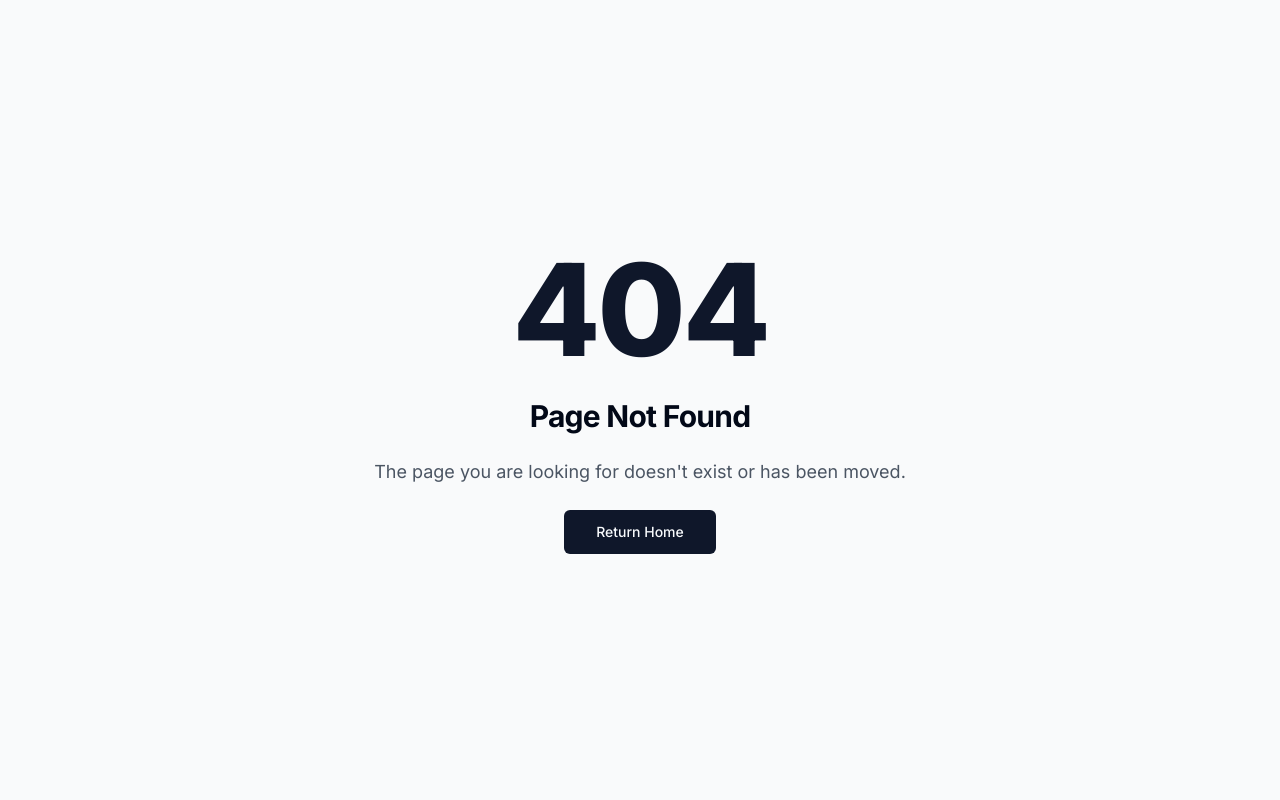
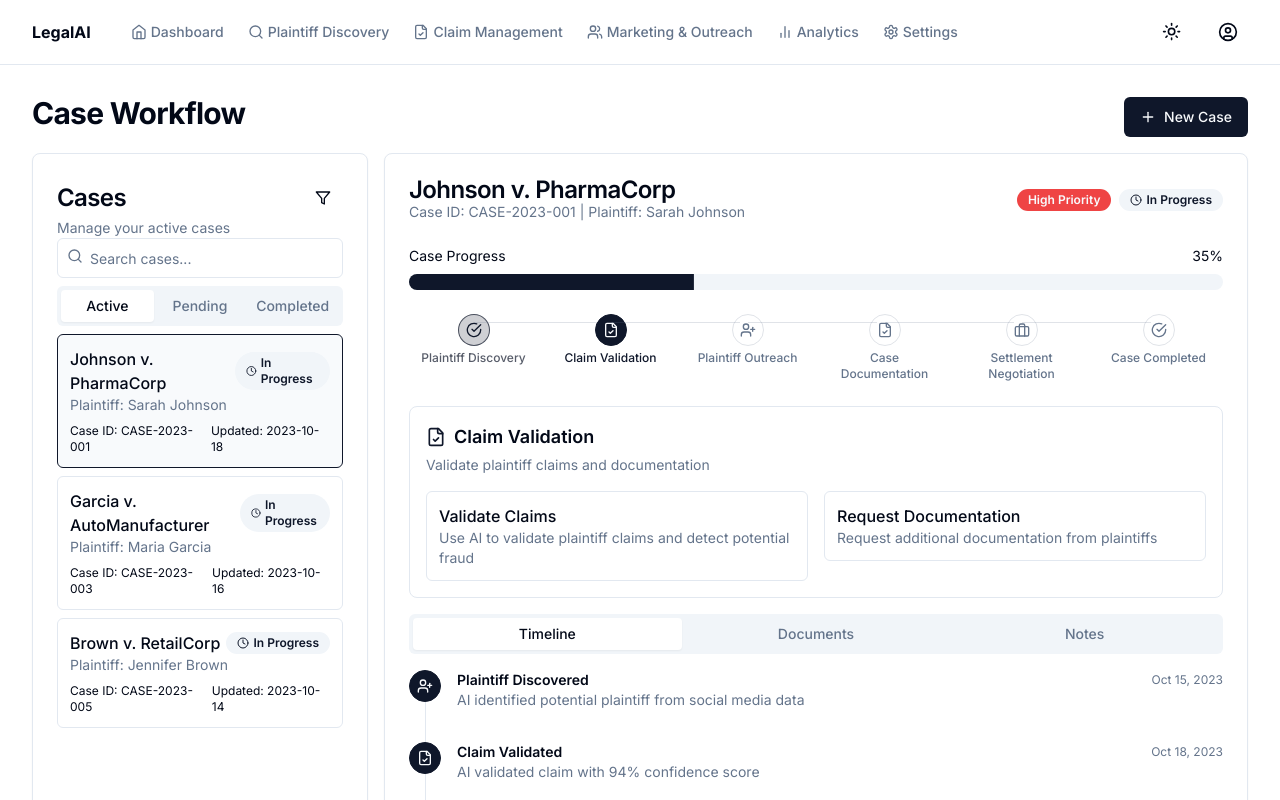
Before and after one commit to dzodze00/claimlylawyer, a Next.js app: page /dashboard/workflow in a window 1280 px wide. Before the commit this address had no page. Shown: the top 800 px of the page. Built offline with nearby package versions, Linux system fonts and the light colour scheme.

Commit message:
Create page.tsx

```diff
--- /dev/null
+++ b/app/dashboard/workflow/page.tsx
@@ -0,0 +1,200 @@
+"use client"
+
+import { useState } from "react"
+import { WorkflowManager, type WorkflowCase } from "@/components/workflow-manager"
+import { Card, CardContent, CardDescription, CardHeader, CardTitle } from "@/components/ui/card"
+import { Tabs, TabsList, TabsTrigger } from "@/components/ui/tabs"
+import { Button } from "@/components/ui/button"
+import { Input } from "@/components/ui/input"
+import { Badge } from "@/components/ui/badge"
+import { CheckCircle, Clock, AlertTriangle, Search, Filter, Plus } from "lucide-react"
+import { ScrollArea } from "@/components/ui/scroll-area"
+
+export default function WorkflowPage() {
+  const [selectedCase, setSelectedCase] = useState<WorkflowCase | null>(mockCases[0])
+  const [activeTab, setActiveTab] = useState("active")
+
+  return (
+    <div className="flex-1 space-y-4 p-8 pt-6">
+      <div className="flex items-center justify-between space-y-2">
+        <h2 className="text-3xl font-bold tracking-tight">Case Workflow</h2>
+        <div className="flex items-center space-x-2">
+          <Button>
+            <Plus className="mr-2 h-4 w-4" />
+            New Case
+          </Button>
+        </div>
+      </div>
+
+      <div className="grid gap-4 md:grid-cols-7">
+        <Card className="col-span-2">
+          <CardHeader className="space-y-0 pb-2">
+            <div className="flex items-center justify-between">
+              <CardTitle>Cases</CardTitle>
+              <div className="flex items-center space-x-2">
+                <Button variant="ghost" size="icon">
+                  <Filter className="h-4 w-4" />
+                </Button>
+              </div>
+            </div>
+            <CardDescription>Manage your active cases</CardDescription>
+            <div className="relative mt-2">
+              <Search className="absolute left-2.5 top-2.5 h-4 w-4 text-muted-foreground" />
+              <Input type="search" placeholder="Search cases..." className="pl-8" />
+            </div>
+          </CardHeader>
+          <CardContent>
+            <Tabs defaultValue="active" onValueChange={setActiveTab}>
+              <TabsList className="grid w-full grid-cols-3">
+                <TabsTrigger value="active">Active</TabsTrigger>
+                <TabsTrigger value="pending">Pending</TabsTrigger>
+                <TabsTrigger value="completed">Completed</TabsTrigger>
+              </TabsList>
+              <ScrollArea className="h-[calc(100vh-300px)]">
+                <div className="space-y-2 pt-2">
+                  {mockCases
+                    .filter((c) => {
+                      if (activeTab === "active") return c.stageStatus === "in_progress"
+                      if (activeTab === "pending") return c.stageStatus === "pending"
+                      if (activeTab === "completed") return c.stage === "completed"
+                      return true
+                    })
+                    .map((caseItem) => (
+                      <div
+                        key={caseItem.id}
+                        className={`
+                          cursor-pointer rounded-md border p-3 transition-colors hover:bg-muted
+                          ${selectedCase?.id === caseItem.id ? "border-primary bg-muted/50" : ""}
+                        `}
+                        onClick={() => setSelectedCase(caseItem)}
+                      >
+                        <div className="flex items-center justify-between">
+                          <h4 className="font-medium">{caseItem.name}</h4>
+                          {caseItem.stageStatus === "in_progress" && (
+                            <Badge variant="secondary">
+                              <Clock className="mr-1 h-3 w-3" /> In Progress
+                            </Badge>
+                          )}
+                          {caseItem.stageStatus === "pending" && (
+                            <Badge variant="outline">
+                              <Clock className="mr-1 h-3 w-3" /> Pending
+                            </Badge>
+                          )}
+                          {caseItem.stageStatus === "completed" && (
+                            <Badge>
+                              <CheckCircle className="mr-1 h-3 w-3" /> Completed
+                            </Badge>
+                          )}
+                          {caseItem.stageStatus === "blocked" && (
+                            <Badge variant="destructive">
+                              <AlertTriangle className="mr-1 h-3 w-3" /> Blocked
+                            </Badge>
+                          )}
+                        </div>
+                        <p className="text-sm text-muted-foreground">Plaintiff: {caseItem.plaintiff}</p>
+                        <div className="mt-2 flex items-center justify-between text-xs">
+                          <span>Case ID: {caseItem.id}</span>
+                          <span>Updated: {caseItem.lastUpdated}</span>
+                        </div>
+                      </div>
+                    ))}
+                </div>
+              </ScrollArea>
+            </Tabs>
+          </CardContent>
+        </Card>
+
+        <div className="col-span-5">
+          {selectedCase ? (
+            <WorkflowManager caseData={selectedCase} />
+          ) : (
+            <Card className="flex h-full items-center justify-center">
+              <CardContent className="py-12 text-center">
+                <h3 className="text-lg font-medium">No Case Selected</h3>
+                <p className="text-sm text-muted-foreground">Select a case from the list to view details</p>
+              </CardContent>
+            </Card>
+          )}
+        </div>
+      </div>
+    </div>
+  )
+}
+
+const mockCases: WorkflowCase[] = [
+  {
+    id: "CASE-2023-001",
+    name: "Johnson v. PharmaCorp",
+    plaintiff: "Sarah Johnson",
+    stage: "validation",
+    stageStatus: "in_progress",
+    progress: 35,
+    dateCreated: "2023-10-15",
+    lastUpdated: "2023-10-18",
+    priority: "high",
+    assignedTo: "Michael Rodriguez",
+    notes: "Strong case with clear evidence of product defect.",
+  },
+  {
+    id: "CASE-2023-002",
+    name: "Smith v. TechGiant",
+    plaintiff: "Robert Smith",
+    stage: "discovery",
+    stageStatus: "pending",
+    progress: 15,
+    dateCreated: "2023-10-17",
+    lastUpdated: "2023-10-17",
+    priority: "medium",
+    assignedTo: "Jennifer Martinez",
+  },
+  {
+    id: "CASE-2023-003",
+    name: "Garcia v. AutoManufacturer",
+    plaintiff: "Maria Garcia",
+    stage: "outreach",
+    stageStatus: "in_progress",
+    progress: 45,
+    dateCreated: "2023-10-10",
+    lastUpdated: "2023-10-16",
+    priority: "high",
+    assignedTo: "David Wilson",
+  },
+  {
+    id: "CASE-2023-004",
+    name: "Williams v. InsuranceCo",
+    plaintiff: "James Williams",
+    stage: "documentation",
+    stageStatus: "blocked",
+    progress: 60,
+    dateCreated: "2023-10-05",
+    lastUpdated: "2023-10-15",
+    priority: "high",
+    assignedTo: "Emily Chen",
+    notes: "Waiting for additional medical records from plaintiff.",
+  },
+  {
+    id: "CASE-2023-005",
+    name: "Brown v. RetailCorp",
+    plaintiff: "Jennifer Brown",
+    stage: "settlement",
+    stageStatus: "in_progress",
+    progress: 85,
+    dateCreated: "2023-09-20",
+    lastUpdated: "2023-10-14",
+    priority: "medium",
+    assignedTo: "Michael Rodriguez",
+  },
+  {
+    id: "CASE-2023-006",
+    name: "Miller v. HealthProvider",
+    plaintiff: "Thomas Miller",
+    stage: "completed",
+    stageStatus: "completed",
+    progress: 100,
+    dateCreated: "2023-09-10",
+    lastUpdated: "2023-10-12",
+    priority: "low",
+    assignedTo: "Jennifer Martinez",
+    notes: "Case settled for $175,000.",
+  },
+]
```
